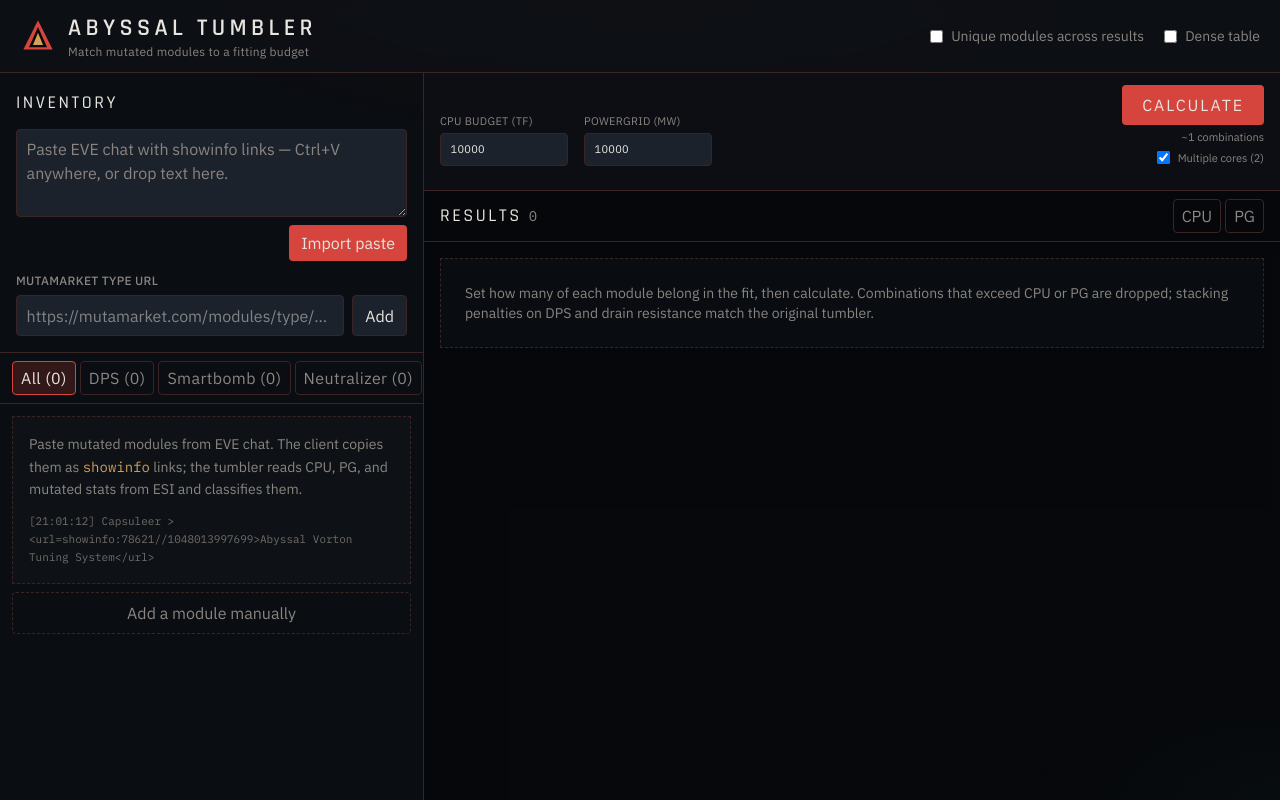
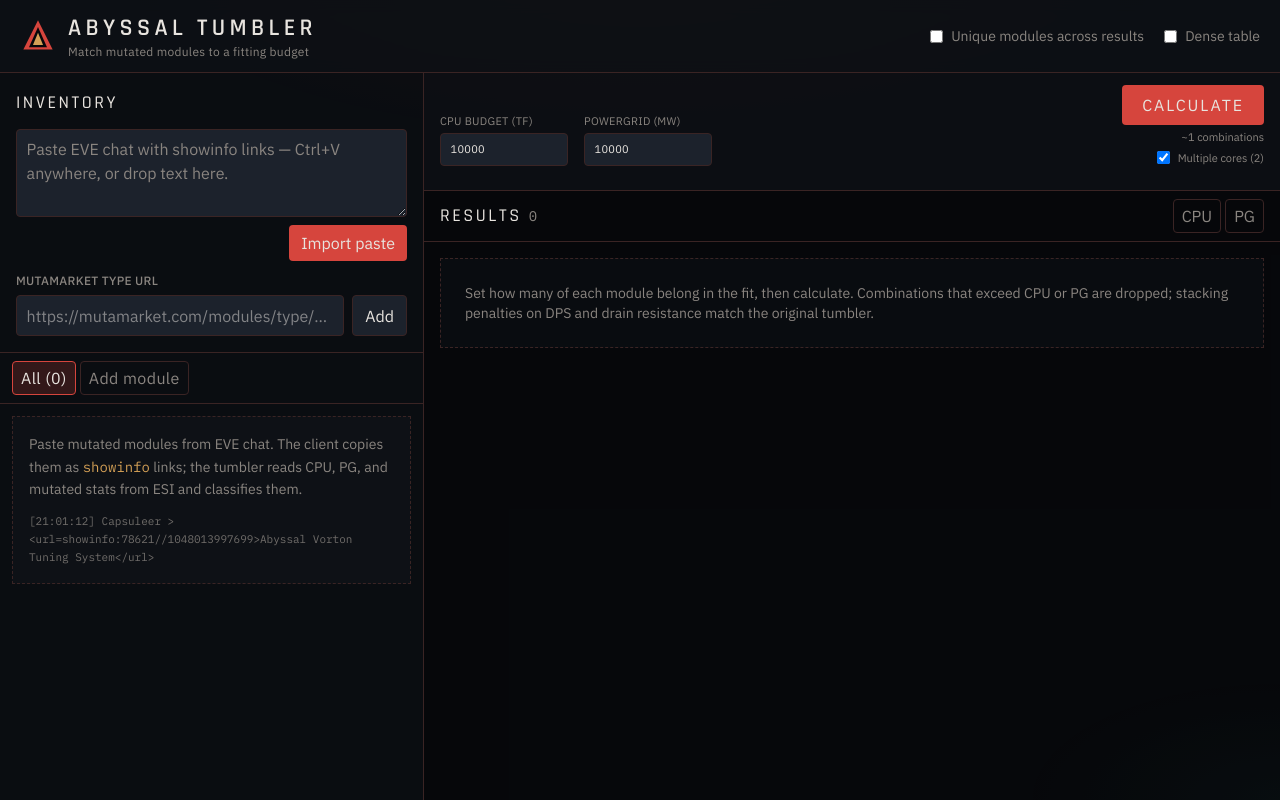
Before and after one commit to MadJaxon/abyssal-module-tumbler, a React (Vite) app: page / in a window 1280 px wide. Built offline with nearby package versions, Linux system fonts and the light colour scheme.

Commit message:
Give manual module entry its own inventory tab.
Hide type tabs until they have a module, and keep the submit label as Add Module instead of the selected type.

```diff
--- a/src/components/inventory/InventoryPane.tsx
+++ b/src/components/inventory/InventoryPane.tsx
@@ -1,3 +1,4 @@
+import { useEffect } from 'react';
 import { MODULE_LABELS, MODULE_TYPES } from '../../types';
 import { useTumbler } from '../../store/useTumbler';
 import { PasteZone } from '../PasteZone';
@@ -16,8 +17,16 @@ export function InventoryPane() {
   const errorMessage = useTumbler((s) => s.errorMessage);
 
   const total = MODULE_TYPES.reduce((sum, type) => sum + modules[type].length, 0);
-  const visibleTypes = activeType === 'all' ? MODULE_TYPES : [activeType];
-  const visible = visibleTypes.flatMap((type) => modules[type]);
+  const populated = MODULE_TYPES.filter((type) => modules[type].length > 0);
+  const showingAdd = activeType === 'add';
+  const visibleTypes = activeType === 'all' || showingAdd ? MODULE_TYPES : [activeType];
+  const visible = showingAdd ? [] : visibleTypes.flatMap((type) => modules[type]);
+
+  useEffect(() => {
+    if (activeType !== 'all' && activeType !== 'add' && modules[activeType].length === 0) {
+      setActiveType('all');
+    }
+  }, [activeType, modules, setActiveType]);
 
   return (
     <aside className="flex min-h-0 w-full shrink-0 flex-col border-b border-line bg-hull/60 lg:w-[26.5rem] lg:border-r lg:border-b-0">
@@ -41,7 +50,7 @@ export function InventoryPane() {
           active={activeType === 'all'}
           onClick={() => setActiveType('all')}
         />
-        {MODULE_TYPES.map((type) => (
+        {populated.map((type) => (
           <TypeChip
             key={type}
             label={`${MODULE_LABELS[type]} (${modules[type].length})`}
@@ -49,10 +58,12 @@ export function InventoryPane() {
             onClick={() => setActiveType(type)}
           />
         ))}
+        <TypeChip label="Add module" active={showingAdd} onClick={() => setActiveType('add')} />
       </div>
 
       <div className="min-h-0 flex-1 space-y-2 overflow-y-auto p-3">
-        {total === 0 && (
+        {showingAdd && <ManualAdd />}
+        {!showingAdd && total === 0 && (
           <div className="border border-dashed border-line bg-panel/40 p-4 text-sm leading-relaxed text-muted">
             <p>
               Paste mutated modules from EVE chat. The client copies them as{' '}
@@ -62,10 +73,10 @@ export function InventoryPane() {
             <p className="mt-3 font-mono text-[11px] text-muted/80">{SAMPLE}</p>
           </div>
         )}
-        {visible.map((module) => (
-          <ModuleCard key={`${module.type}-${module.index}`} module={module} />
-        ))}
-        <ManualAdd />
+        {!showingAdd &&
+          visible.map((module) => (
+            <ModuleCard key={`${module.type}-${module.index}`} module={module} />
+          ))}
       </div>
     </aside>
   );
--- a/src/components/inventory/ManualAdd.tsx
+++ b/src/components/inventory/ManualAdd.tsx
@@ -55,7 +55,6 @@ const FIELDS: Record<AbyssalModuleType, { key: string; label: string }[]> = {
 
 export function ManualAdd() {
   const addModules = useTumbler((s) => s.addModules);
-  const [open, setOpen] = useState(false);
   const [type, setType] = useState<AbyssalModuleType>('dps');
   const [values, setValues] = useState<Record<string, string>>({});
   const [name, setName] = useState('');
@@ -79,25 +78,10 @@ export function ManualAdd() {
     setName('');
   }
 
-  if (!open) {
-    return (
-      <button
-        type="button"
-        className="w-full rounded-sm border border-dashed border-line py-2 text-xs text-muted hover:border-line-bright hover:text-ink"
-        onClick={() => setOpen(true)}
-      >
-        Add a module manually
-      </button>
-    );
-  }
-
   return (
     <form onSubmit={onSubmit} className="border border-line bg-panel p-3">
-      <div className="mb-2 flex items-center justify-between">
-        <span className="text-xs font-medium uppercase tracking-wide text-muted">Manual add</span>
-        <button type="button" className="text-xs text-muted hover:text-ink" onClick={() => setOpen(false)}>
-          Close
-        </button>
+      <div className="mb-2">
+        <span className="text-xs font-medium uppercase tracking-wide text-muted">Add a module</span>
       </div>
       <div className="mb-2 grid grid-cols-2 gap-2">
         <label className="flex flex-col gap-0.5 text-[11px] text-muted">
@@ -141,7 +125,7 @@ export function ManualAdd() {
         type="submit"
         className="mt-3 w-full rounded-sm bg-teal/80 px-3 py-1.5 text-sm font-medium text-void hover:bg-teal"
       >
-        Add {MODULE_LABELS[type]}
+        Add Module
       </button>
     </form>
   );
--- a/src/store/useTumbler.ts
+++ b/src/store/useTumbler.ts
@@ -62,7 +62,7 @@ type TumblerState = PersistedSlice & {
   errorMessage: string;
   importStatus: string;
   expandedResultId: number | null;
-  activeType: AbyssalModuleType | 'all';
+  activeType: AbyssalModuleType | 'all' | 'add';
   pendingEstimate: number | null;
   addModules: (incoming: Module[]) => void;
   removeModule: (type: AbyssalModuleType, index: number) => void;
@@ -74,7 +74,7 @@ type TumblerState = PersistedSlice & {
   setParallelCalc: (value: boolean) => void;
   toggleSort: (key: TableSorter['key']) => void;
   setDenseTable: (value: boolean) => void;
-  setActiveType: (type: AbyssalModuleType | 'all') => void;
+  setActiveType: (type: AbyssalModuleType | 'all' | 'add') => void;
   setExpanded: (id: number | null) => void;
   importFromChat: (text: string) => Promise<number>;
   importFromMuta: (url: string) => Promise<number>;
```
